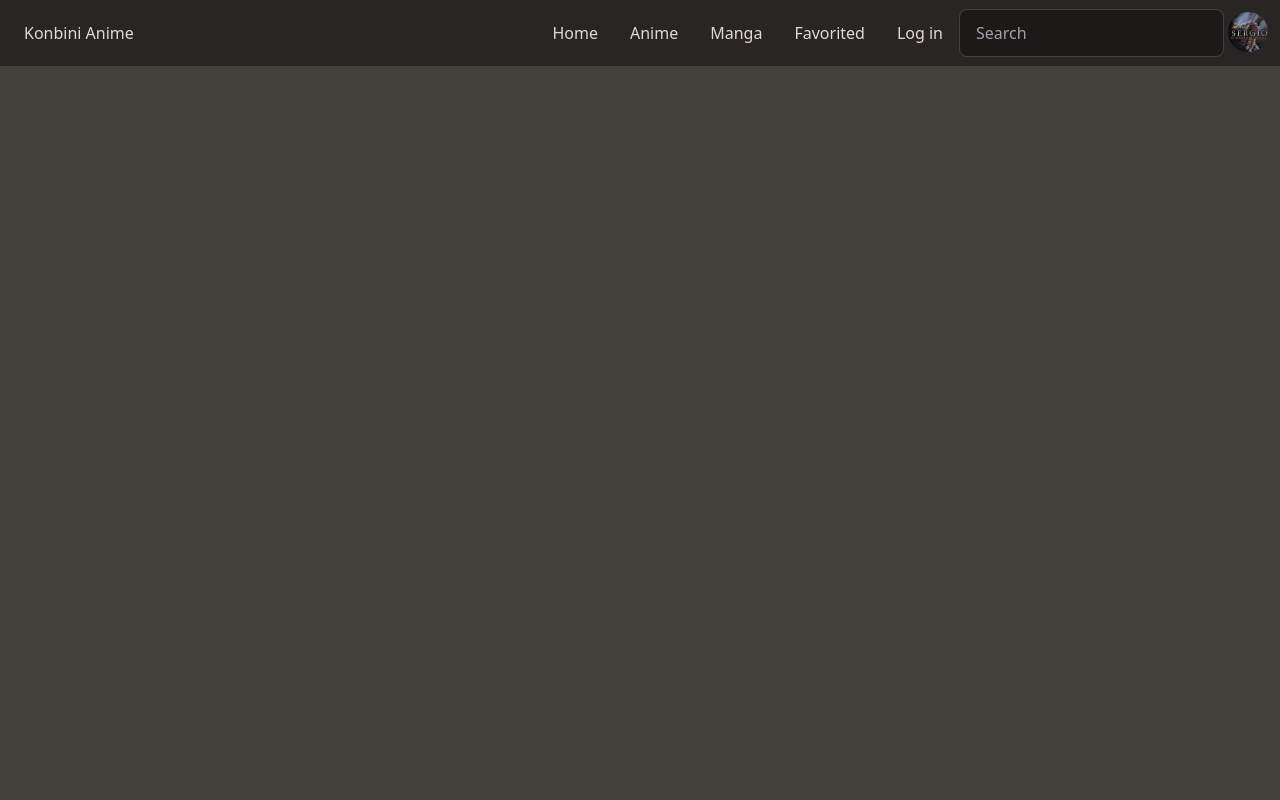
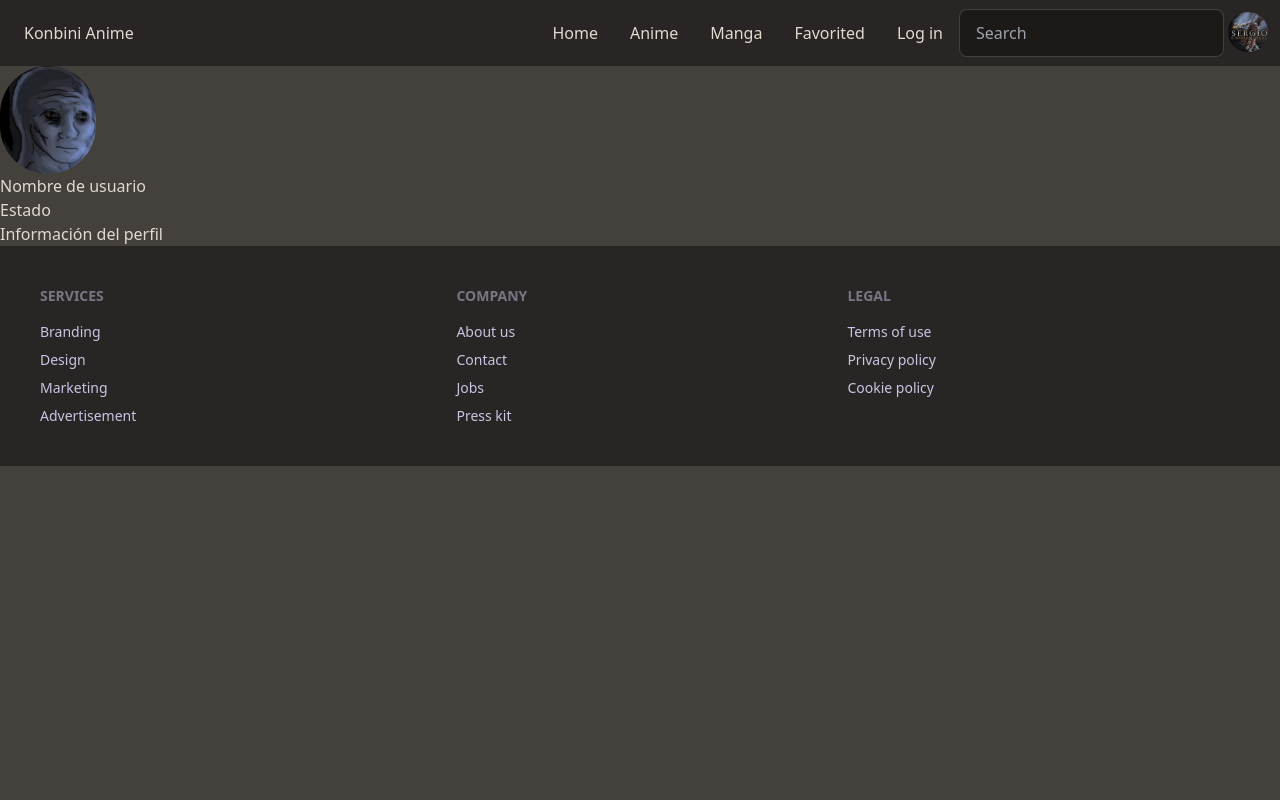
Before and after one commit to Samuel-Moo/konbini2, a React (Create React App) app in the folder frontend/: page /Profile in a window 1280 px wide. Shown: the top 800 px of the page. Built offline with nearby package versions, Linux system fonts and the light colour scheme.

Commit message:
Added Profile

```diff
--- a/frontend/src/App.js
+++ b/frontend/src/App.js
@@ -9,6 +9,8 @@ import Buscar from "containers/pages/Buscar";
 import LoginCreate from "containers/pages/LoginCreate";
 /* import {LoginButton, LogoutButton} from "containers/pages/login"; */
 import Favorited from "containers/pages/Favorited";
+import Profile from "containers/pages/Profile";
+import Settings from "containers/pages/Settings";
 
 function App() {
   return (
@@ -44,6 +46,10 @@ function App() {
 
           <Route path="/counter" element={< Counter />}/>  */}
 
+          <Route path="/Profile" element={<Profile />} />
+
+          <Route path="/Settings" element={<Settings />} />
+
         </Routes>
       </Router>
     </Provider>
--- a/frontend/src/components/navigation/Navbar.js
+++ b/frontend/src/components/navigation/Navbar.js
@@ -45,12 +45,13 @@ function Navbar({children}){
       </label>
       <ul tabIndex={0} className="mt-3 p-2 shadow menu menu-compact dropdown-content bg-primary rounded-box w-52">
         <li>
-          <a className="justify-between">
+          <a href="/Profile" className="justify-between">
             Profile
             <span className="badge">New</span>
           </a>
         </li>
-        <li><a>Settings</a></li>
+        <li><a href="/Settings" className="justify-between">
+          Settings </a></li>
         <li><a>Logout</a></li>
       </ul>
     </div>
--- /dev/null
+++ b/frontend/src/containers/pages/Profile.jsx
@@ -0,0 +1,31 @@
+import Footer from "components/navigation/Footer"
+import Navbar from "components/navigation/Navbar"
+import Layout from "hocs/layouts/layout"
+import perfil from "assets/images/perfil.jpg";
+
+function Profile(){
+    return(
+        <Layout>
+            <Navbar>
+            <div className="card">
+            <div className="w-24 rounded-xl">
+
+        <img src={perfil} alt="Foto de perfil" className="rounded-full"/>
+      </div>
+      <header className="profile-header">
+        <h1>Nombre de usuario</h1>
+        <p>Estado</p>
+      </header>
+      <section className="profile-body">
+        <p>Información del perfil</p>
+      </section>
+    </div>
+            <Footer/>
+            </Navbar>
+        </Layout>
+    )
+}
+
+
+
+export default Profile
--- /dev/null
+++ b/frontend/src/containers/pages/Settings.jsx
@@ -0,0 +1,17 @@
+import Footer from "components/navigation/Footer"
+import Navbar from "components/navigation/Navbar"
+import Layout from "hocs/layouts/layout"
+
+
+function Settings(){
+    return(
+        <Layout>
+            <Navbar>
+
+            <Footer/>
+            </Navbar>
+        </Layout>
+    )
+}
+
+export default Settings
```
Also changed, not shown: frontend/src/assets/images/perfil.jpg (added), 1 other file (tests, documents, lock files or other folders).
